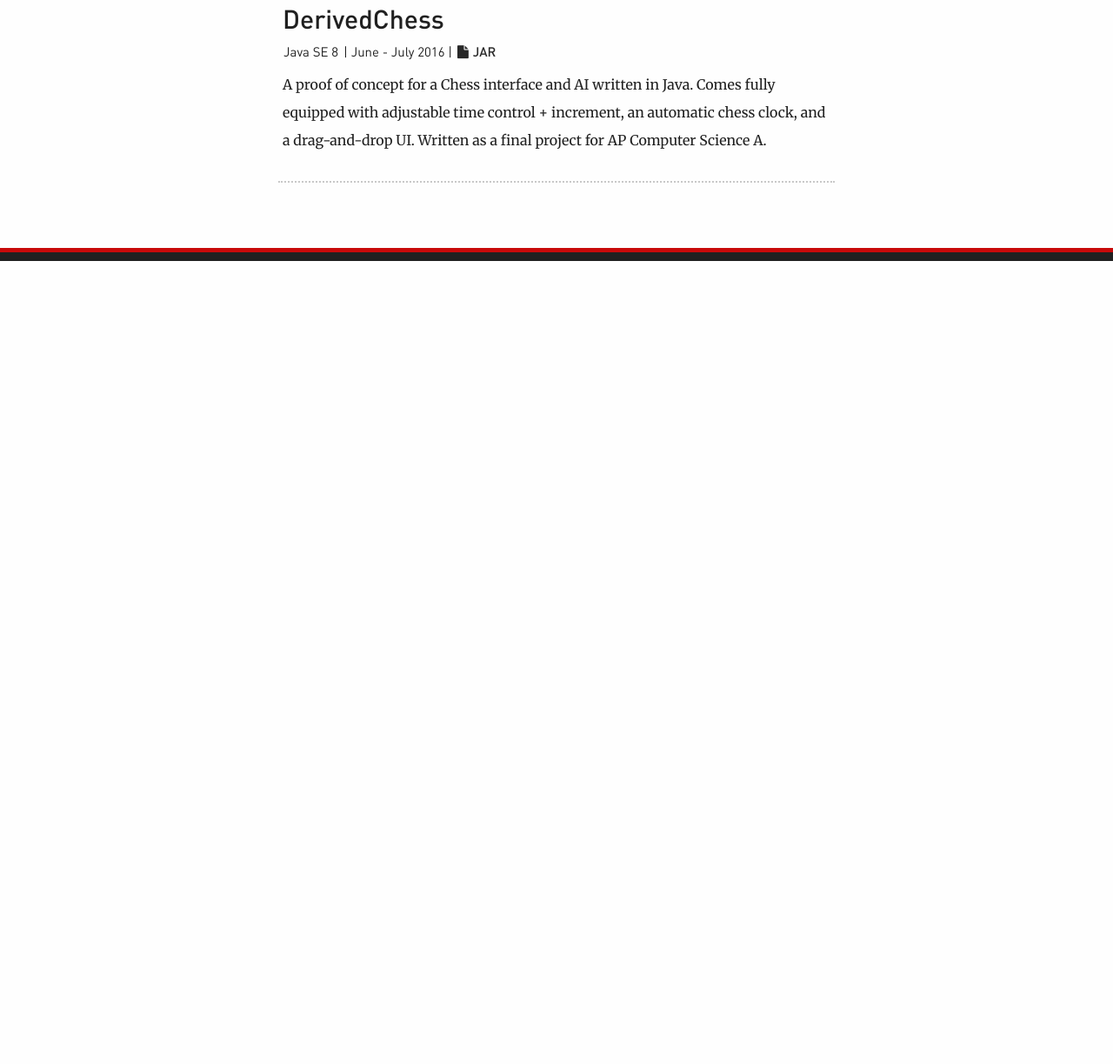
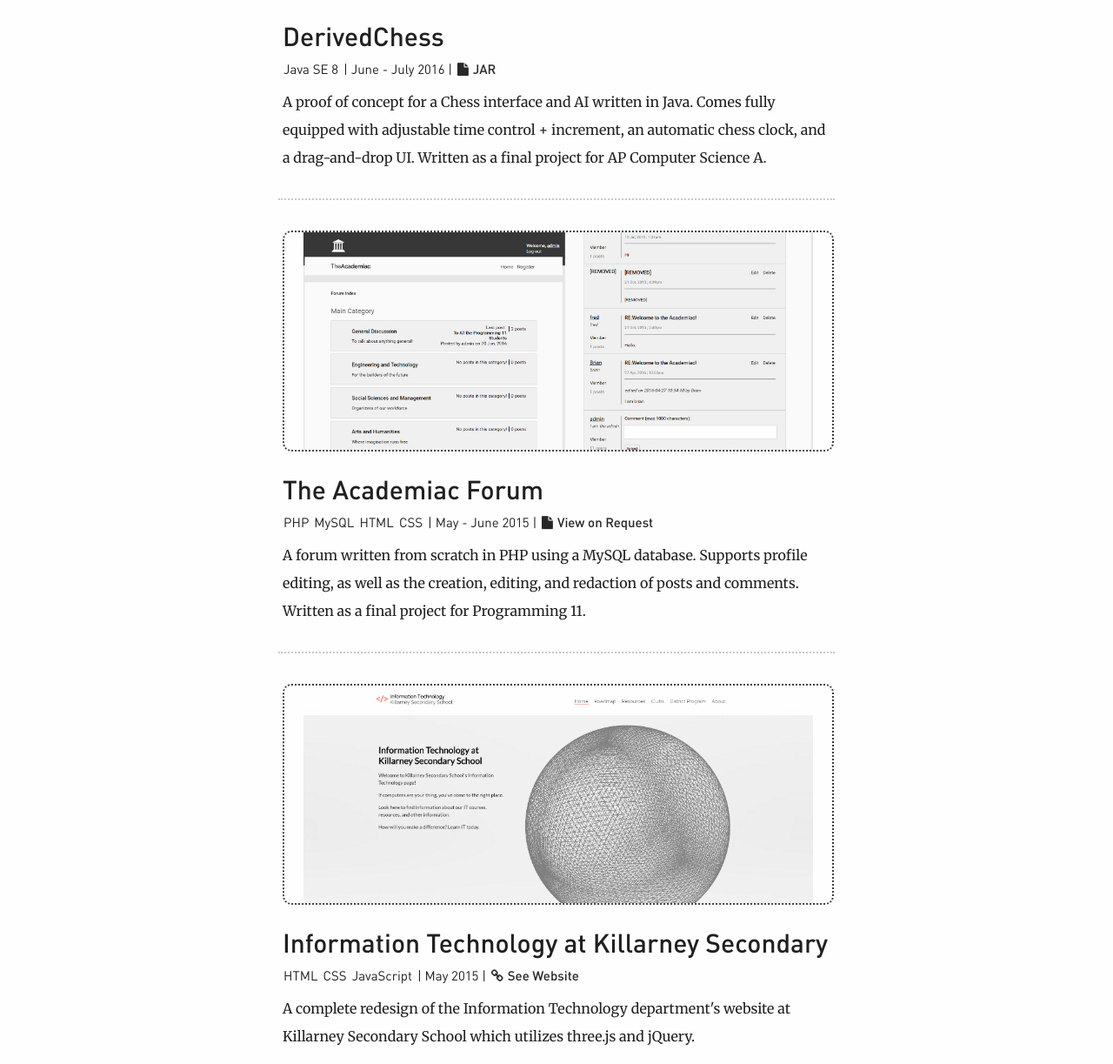
Before and after one commit to Danimator/Danimator.github.io, a plain HTML site: page projects.html in a window 1280 px wide. Shown: the part 1577-2800 px from the top of the page at 87% size. Before the commit the page ends 1877 px from the top, so only its background shows below. Drawn offline with Linux system fonts and the light colour scheme.

Commit message:
Added project

```diff
--- a/projects.html
+++ b/projects.html
@@ -78,6 +78,32 @@
 							and a drag-and-drop UI. Written as a final project for AP Computer Science A.
 						</p>
 					</div>
+
+					<div class='project'>
+						<div class='projectImage' style="background-image: url('images/academiac.jpg'); "></div>
+						<div class='projectCover'>View on Request</div>
+						<h4 class='projectTitle'>The Academiac Forum</h4>
+						<span class='projectLang HTML'>PHP</span> <span class='projectLang HTML'>MySQL</span> <span class='projectLang HTML'>HTML</span> <span class='projectLang CSS'>CSS</span>
+						<span class='projectLang'> | May - June 2015 | </span>
+						<span class='projectLink' ><i class="	fa fa-file"></i>View on Request</span>
+						<p class='projectDescription'>
+							A forum written from scratch in PHP using a MySQL database. Supports profile editing, as well as the creation, editing, and redaction of posts and comments.
+							Written as a final project for Programming 11.
+						</p>
+					</div>
+
+					<div class='project'>
+						<div class='projectImage' style="background-image: url('images/killarney.jpg'); "></div>
+						<div class='projectCover' onclick="window.open('http://killarney.vsb.bc.ca/ali/');">See Website</div>
+						<h4 class='projectTitle' onclick="window.open('http://killarney.vsb.bc.ca/ali/');">Information Technology at Killarney Secondary</h4>
+						<span class='projectLang HTML'>HTML</span> <span class='projectLang CSS'>CSS</span> <span class='projectLang JS'>JavaScript</span>
+						<span class='projectLang'> | May 2015 | </span>
+						<span class='projectLink' onclick="window.open('http://killarney.vsb.bc.ca/ali/');"><i class="	fa fa-link"></i>See Website</span>
+						<p class='projectDescription'>
+							A complete redesign of the Information Technology department's website at Killarney Secondary School which utilizes three.js and jQuery.
+						</p>
+					</div>
+					<div style='height: 30px;'></div>
 				</div>
 			</div>
 			<div id = "footer"></div>
--- a/style/style.css
+++ b/style/style.css
@@ -51,6 +51,19 @@ body{
 
 body.fade, html.fade{
 	opacity: 0;
+}
+
+body::-webkit-scrollbar {
+    width: 12px;
+}
+
+body::-webkit-scrollbar-track {
+    -webkit-box-shadow: inset 0 0 6px rgba(0,0,0,0.3);
+}
+
+body::-webkit-scrollbar-thumb {
+  background-color: rgb(180, 180, 180);
+  outline: 1px solid slategrey;
 }
 
 @keyframes fadein {
@@ -400,7 +413,7 @@ p.link:hover{
 .project{
 	padding: 20px 5px 15px 5px;
 	border-bottom: 2px dotted rgb(200,200,200);
-	margin-bottom: 5px;
+	margin-bottom: 15px;
 }
 
 .projectDescription{
```
Also changed, not shown: contact.html (+1 -1 lines), images/academiac.jpg (added), images/killarney.jpg (added).
